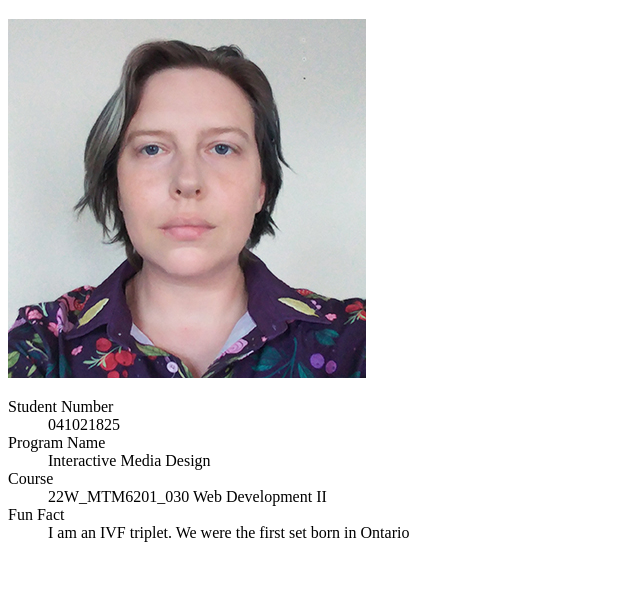
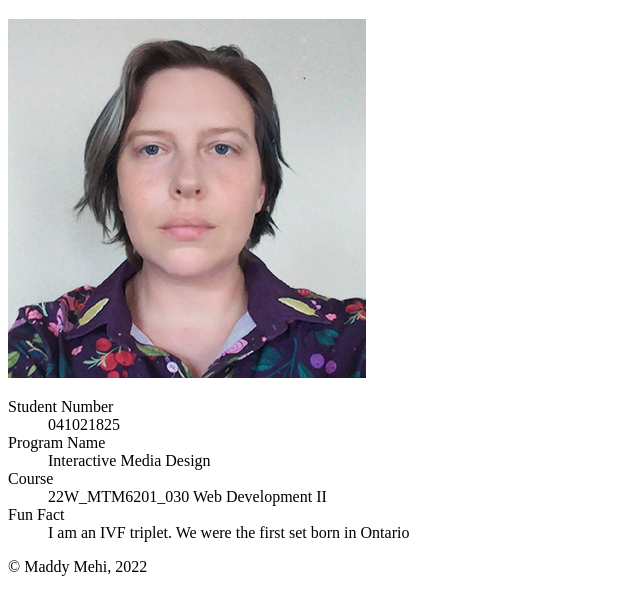
Before and after one commit to mehi0002/mtm6201-week1, a plain HTML site: page index.html in a window 1280 px wide. Shown: the part 61-676 px from the top of the page, without its empty margins (0-640 px from the left). Drawn offline with Linux system fonts and the light colour scheme.

Commit message:
Added header and footer

```diff
--- a/index.html
+++ b/index.html
@@ -4,10 +4,14 @@
     <meta charset="UTF-8">
     <meta http-equiv="X-UA-Compatible" content="IE=edge">
     <meta name="viewport" content="width=device-width, initial-scale=1.0">
-    <title>Document</title>
+    <title>Maddy Mehi</title>
 </head>
+
 <body>
-    <h1>Maddy Mehi</h1>
+    <header>
+        <h1>Maddy Mehi</h1>
+    </header>
+
     <img src="images/maddy_mehi.jpg" alt="">
 
     <dl>
@@ -20,5 +24,9 @@
         <dt>Fun Fact</dt>
         <dd>I am an IVF triplet. We were the first set born in Ontario</dd>
     </dl>
+
+    <footer>
+        <p>&copy; Maddy Mehi, 2022</p>
+    </footer>
 </body>
 </html>
```
